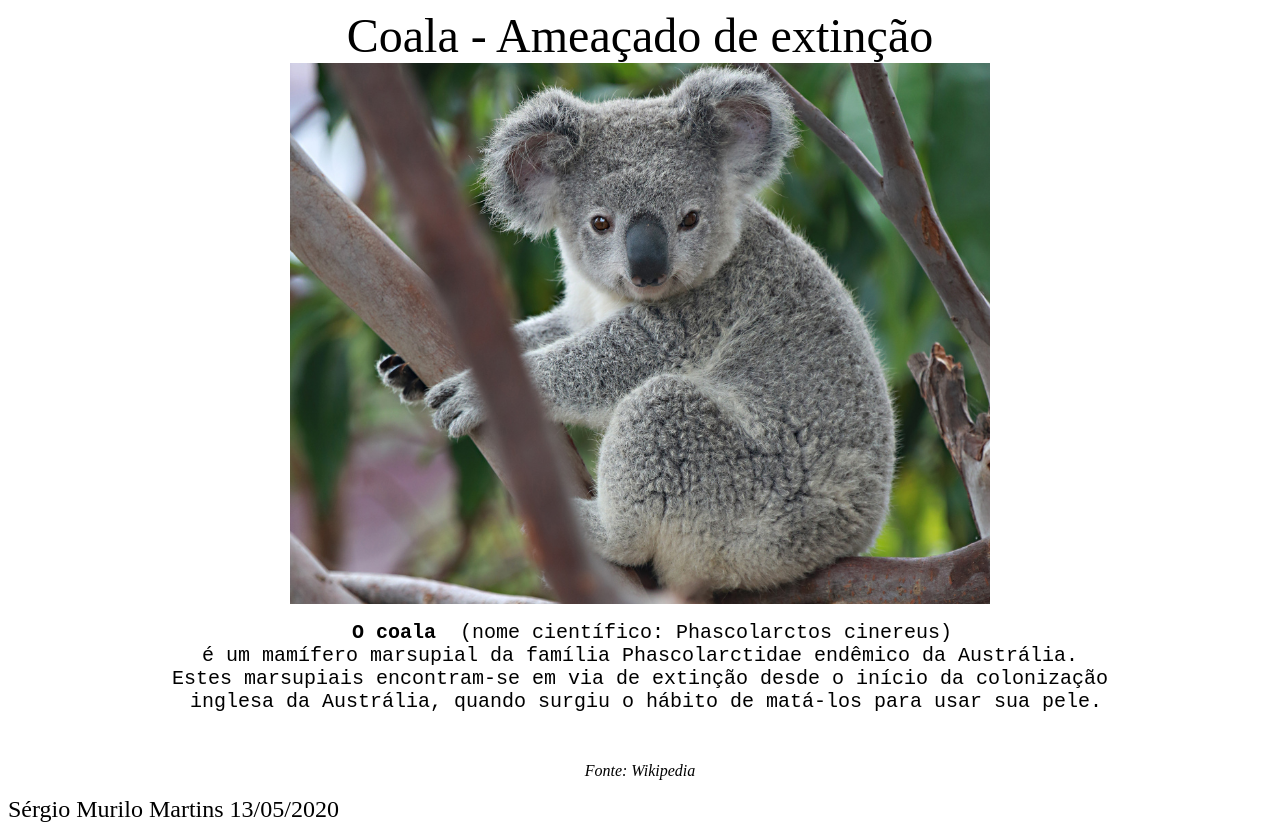
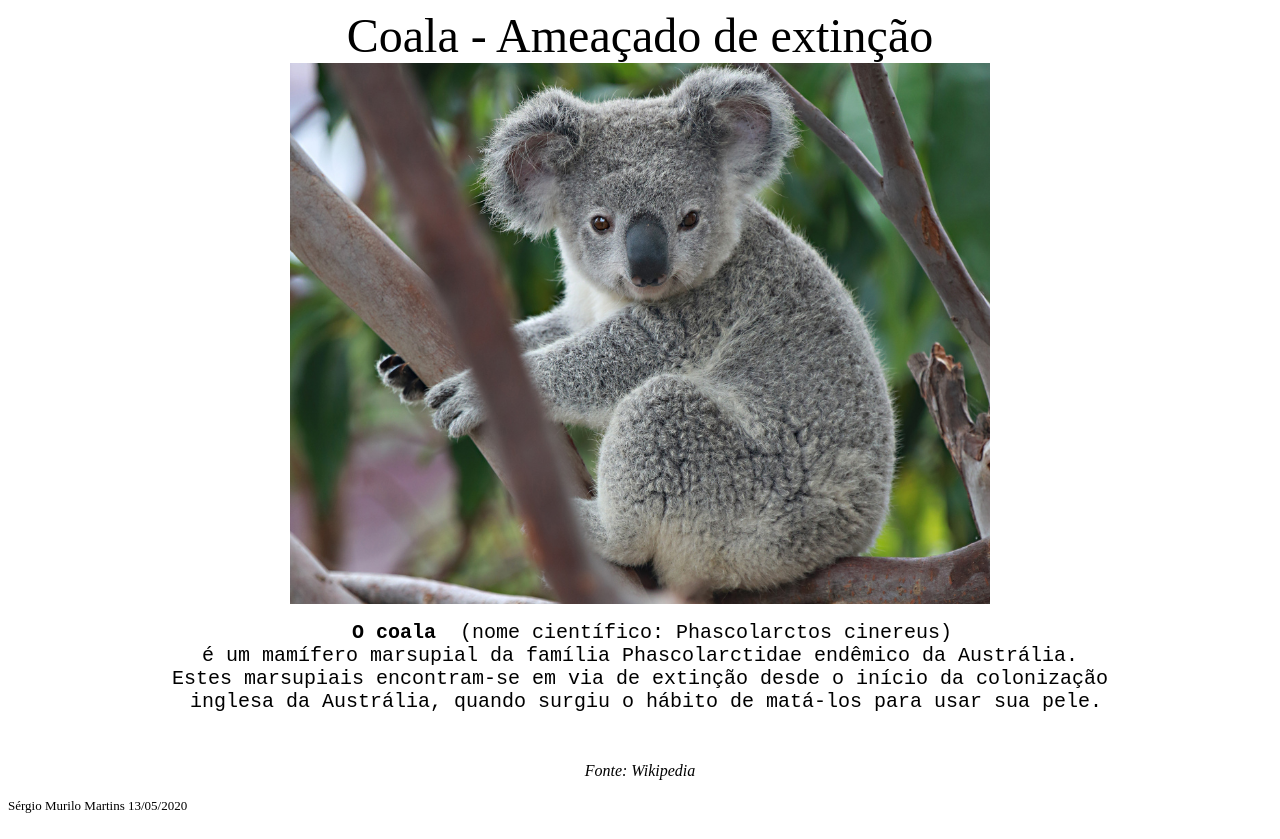
Before and after one commit to Sergiofloripa/sergiofloripa.github.io, a plain HTML site: page index.html in a window 1280 px wide. Drawn offline with Linux system fonts and the light colour scheme.

Commit message:
Update index.html

```diff
--- a/index.html
+++ b/index.html
@@ -19,6 +19,6 @@
 <br>
 <em>Fonte: Wikipedia</em>
 <br>
- <p style="text-align: left;"><font size=5> Sérgio Murilo Martins 13/05/2020</p>
+ <p style="text-align: left;"><font size=2> Sérgio Murilo Martins 13/05/2020</p>
 </body>
 </html>
```
